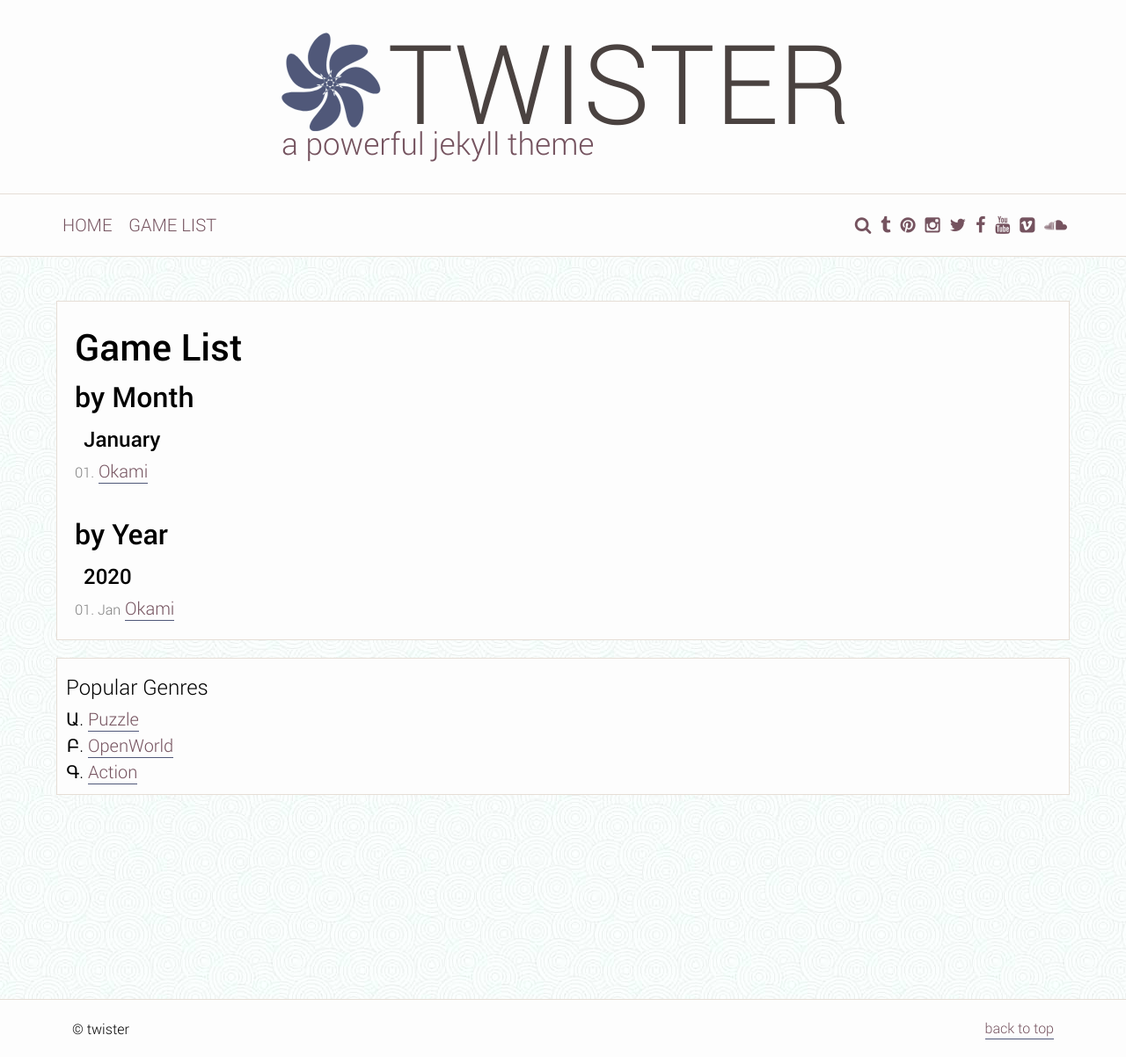
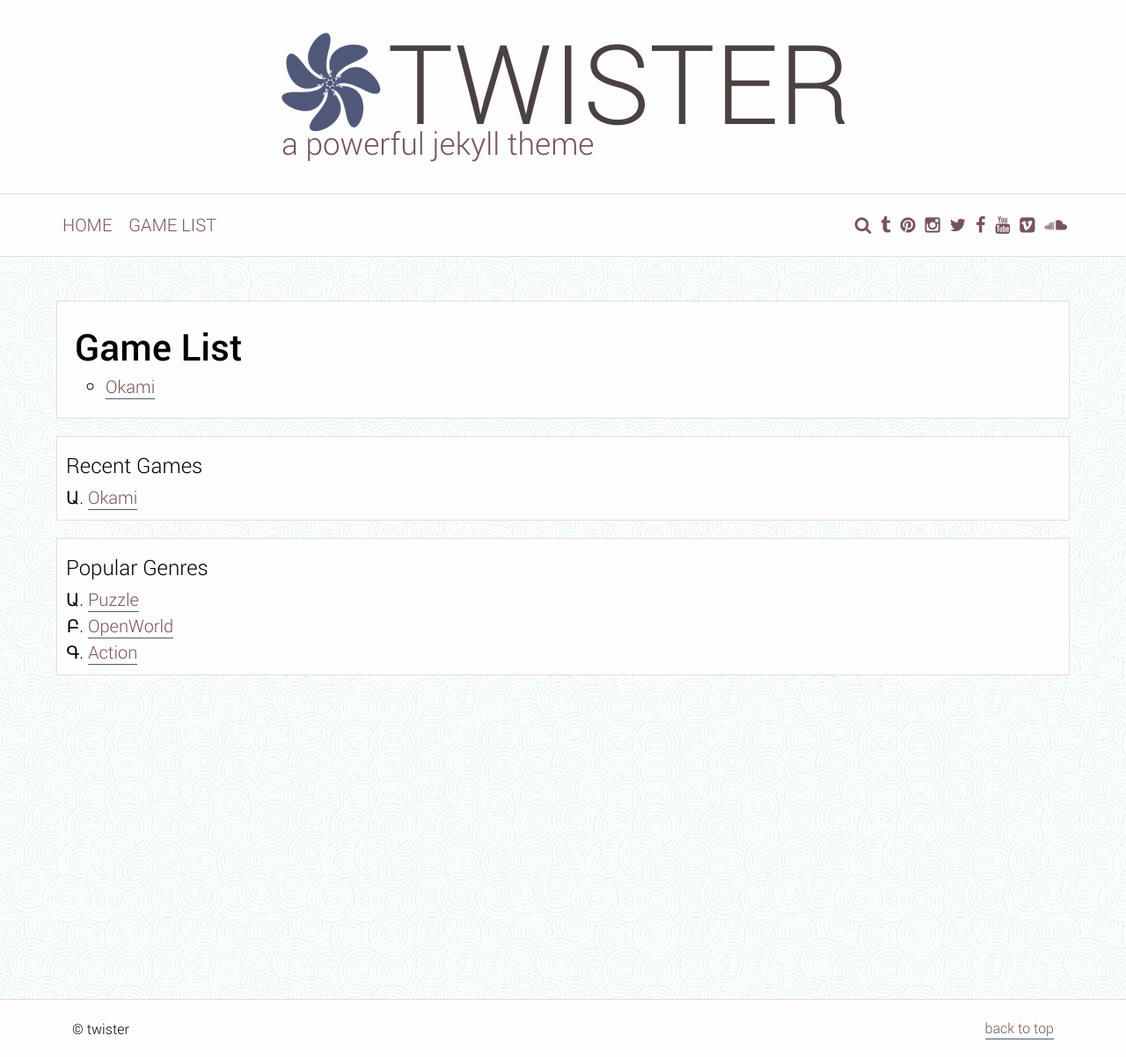
Before and after one commit to NowlasWolf/DesignTeam3, a Jekyll site: the page built from game_list/index.md, in a window 1280 px wide. Shown: the whole page at 88% size. Built offline with Jekyll 4.4.1, drawn with Linux system fonts in a browser that asks for light colours.

Commit message:
Added Recent Games sidebar widget and Game list

```diff
--- a/_includes/sidebar.html
+++ b/_includes/sidebar.html
@@ -1,4 +1,25 @@
 <div class="sidebar">
+
+    <div class="widget">
+        <h3 class="title">Recent Games</h3>
+        <ul class="tag_list">
+            {% for post in site.posts %}
+                <li><a href="{{ post.url | relative_url}}">{{ post.title }}</a></li>
+            {% endfor %}
+            <!--{% assign tag_list = site.tags %}
+            {% if tag_list.first[0] == null %}
+                {% for tag in tag_list %}
+                    <li><a href="{{ site.tag_dir | prepend: site.baseurl | replace: '//', '/' }}/{{ tag }}">{{ tag }}</a></li>
+                {% endfor %}
+            {% else %}
+                {% for tag in tag_list %}
+                    <li><a href="{{ site.tag_dir | prepend: site.baseurl | replace: '//', '/' }}/{{ tag[0] }}">{{ tag[0] }}</a></li>
+                {% endfor %}
+            {% endif %}
+            {% assign tag_list = nil %}-->
+        </ul>
+    </div>
+
     <div class="widget">
         <h3 class="title">Popular Genres</h3>
         <ul class="category_list">
@@ -15,22 +36,7 @@
             {% assign category_list = nil %}
         </ul>
     </div>
-    <!--<div class="widget">
-        <h3 class="title">Tags</h3>
-        <ul class="tag_list">
-            {% assign tag_list = site.tags %}
-            {% if tag_list.first[0] == null %}
-                {% for tag in tag_list %}
-                    <li><a href="{{ site.tag_dir | prepend: site.baseurl | replace: '//', '/' }}/{{ tag }}">{{ tag }}</a></li>
-                {% endfor %}
-            {% else %}
-                {% for tag in tag_list %}
-                    <li><a href="{{ site.tag_dir | prepend: site.baseurl | replace: '//', '/' }}/{{ tag[0] }}">{{ tag[0] }}</a></li>
-                {% endfor %}
-            {% endif %}
-            {% assign tag_list = nil %}
-        </ul>
-    </div>-->
+
 
     <!--<div class="widget">
         <h3 class="title">Authors</h3>
--- a/game_list/index.md
+++ b/game_list/index.md
@@ -2,10 +2,8 @@
 layout: page
 title: Game List
 ---
-## by Month
-{% include monthly_archive.html %}
-
-<br/>
-
-## by Year
-{% include yearly_archive.html %}
+<ul>
+    {% for post in site.posts %}
+    <li><a href='{{post.url | relative_url}}'>{{post.title}}</a></li>
+    {% endfor %}
+</ul>
```
